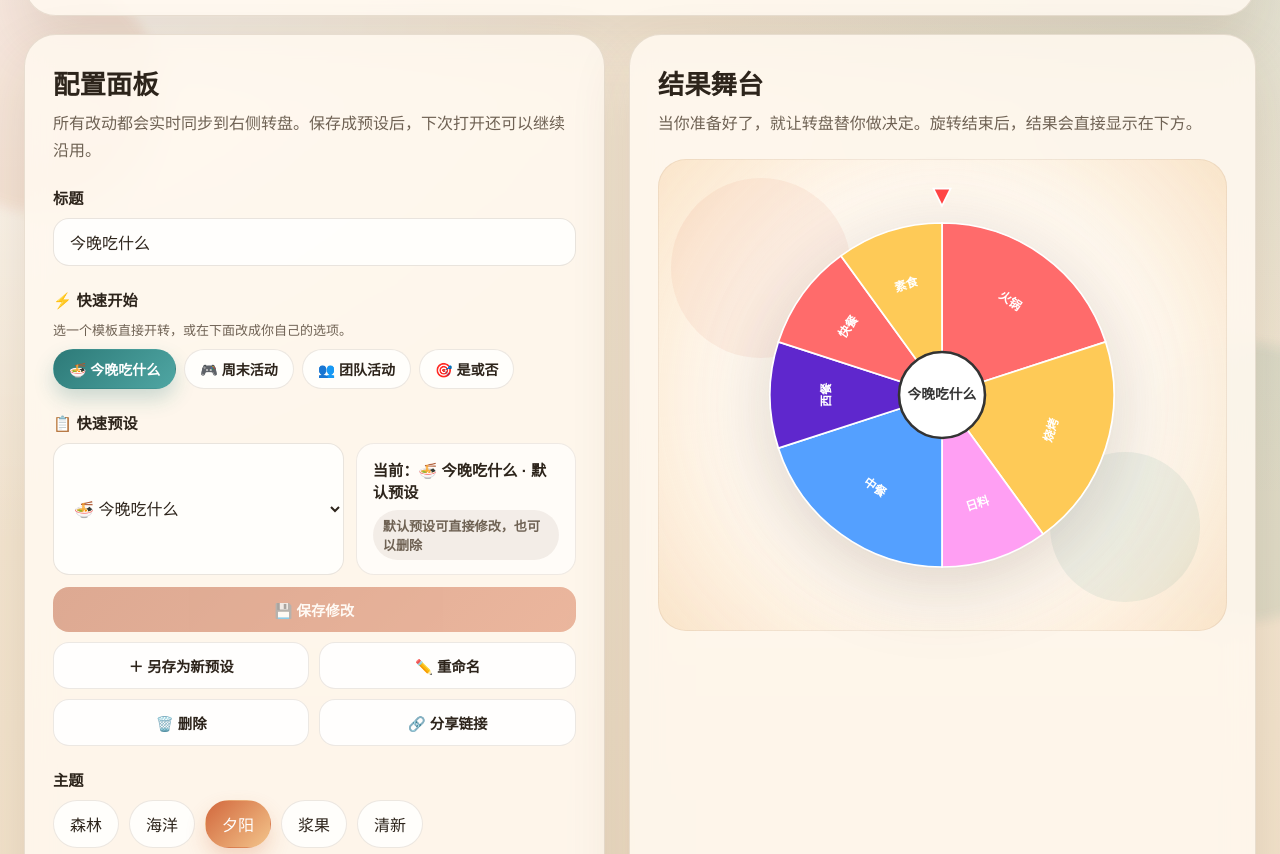
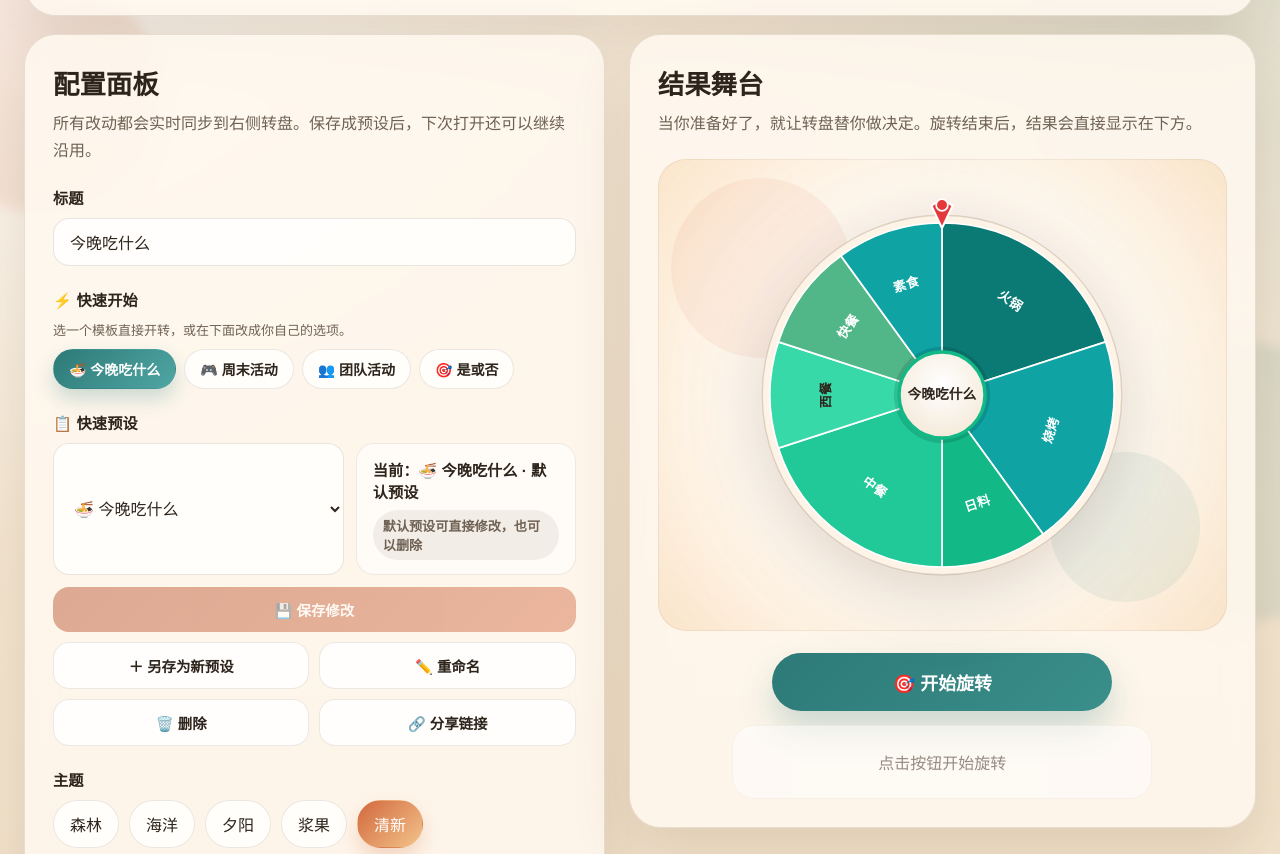
Before and after one commit to Dainslef-1412/LuckyWheel, a website built with Vite: page index.html in a window 1280 px wide. Shown: the part 98-952 px from the top of the page. Built offline with nearby package versions, Linux system fonts and the light colour scheme.

Commit message:
polish: harmonious wheel palettes, tactile frame, and sticky layout
Refine the visual design while keeping the warm identity:

- Rewrite all 5 theme palettes as cohesive same-family sweeps instead of
  clashing rainbows (e.g. sunset now flows magenta→red→orange→gold)
- Add getContrastText so sector labels switch between white and dark ink by
  fill luminance, keeping every label readable
- Avoid identical colors on adjacent sectors, including the last→first seam
- Give the wheel a physical feel: cream bezel ring, theme-tinted gradient hub,
  and a refined teardrop pointer
- Make the preview panel sticky and compact so it no longer stretches to a big
  empty gap (disabled on single-column mobile)
- Default the 今晚吃什么 wheel to the fresh green theme

Tests: add getContrastText and adjacent/seam color-assignment suites.

Co-Authored-By: Claude Opus 4.8 <noreply@anthropic.com>

```diff
--- a/index.html
+++ b/index.html
@@ -148,7 +148,7 @@
             display: grid;
             grid-template-columns: minmax(320px, 1fr) minmax(360px, 1.08fr);
             gap: 24px;
-            align-items: stretch;
+            align-items: start;
         }
 
         .config-panel {
@@ -428,8 +428,8 @@
             text-align: center;
             display: flex;
             flex-direction: column;
-            justify-content: space-between;
-            position: relative;
+            position: sticky;
+            top: 20px;
             overflow: hidden;
         }
 
@@ -442,7 +442,7 @@
             position: relative;
             display: grid;
             place-items: center;
-            min-height: 460px;
+            min-height: 420px;
             padding: 20px;
             border-radius: 28px;
             background:
@@ -634,6 +634,10 @@
         @media (max-width: 1080px) {
             .editor-container {
                 grid-template-columns: 1fr;
+            }
+
+            .preview-panel {
+                position: static;
             }
 
             .preset-toolbar {
--- a/package.json
+++ b/package.json
@@ -5,7 +5,7 @@
   "description": "Single-file offline custom wheel generator",
   "scripts": {
     "dev": "vite",
-    "test": "node --test tests/spin.test.js tests/wheel-label.test.js tests/preset-persistence.test.js && node tests/config-safety.test.js",
+    "test": "node --test tests/spin.test.js tests/wheel-label.test.js tests/preset-persistence.test.js tests/theme-colors.test.js && node tests/config-safety.test.js",
     "test:spin": "node --test tests/spin.test.js",
     "test:config": "node tests/config-safety.test.js",
     "build": "vite build",
--- a/src/presets.js
+++ b/src/presets.js
@@ -10,7 +10,7 @@ export const BUILTIN_PRESETS = [
         category: '生活',
         config: {
             title: '今晚吃什么',
-            theme: 'sunset',
+            theme: 'fresh',
             items: [
                 { id: 'dinner-1', label: '火锅', weight: 2 },
                 { id: 'dinner-2', label: '烧烤', weight: 2 },
--- a/src/themes.js
+++ b/src/themes.js
@@ -2,41 +2,44 @@
  * Theme presets for the wheel generator
  */
 
+// Each palette is a cohesive, same-family sweep (6 stops) so neighbouring
+// sectors read as one set instead of a clashing rainbow. Label contrast is
+// handled per-sector by getContrastText, so lighter stops are safe to include.
 export const THEMES = {
     forest: {
         name: '森林',
-        colors: ['#2d5a27', '#90be6d', '#43aa8b', '#f9c74f', '#f3722c'],
-        background: '#1a1a1a',
+        colors: ['#1f6f43', '#2e8b57', '#3fa66b', '#6bbf59', '#a7d06a', '#4c7a34'],
+        background: '#12241a',
         text: '#ffffff',
-        accent: '#90be6d'
+        accent: '#3fa66b'
     },
     ocean: {
         name: '海洋',
-        colors: ['#0077b6', '#00b4d8', '#90e0ef', '#caf0f8', '#023e8a'],
-        background: '#023e8a',
+        colors: ['#023e8a', '#0466c8', '#0582ca', '#0096c7', '#00b4d8', '#48cae4'],
+        background: '#022b57',
         text: '#ffffff',
-        accent: '#00b4d8'
+        accent: '#0096c7'
     },
     sunset: {
         name: '夕阳',
-        colors: ['#ff6b6b', '#feca57', '#ff9ff3', '#54a0ff', '#5f27cd'],
-        background: '#2d3436',
+        colors: ['#6a1b9a', '#b5179e', '#d81159', '#f3722c', '#f8961e', '#f9c74f'],
+        background: '#2a1633',
         text: '#ffffff',
-        accent: '#feca57'
+        accent: '#f3722c'
     },
     berry: {
         name: '浆果',
-        colors: ['#c44569', '#f8b500', '#574b90', '#303952', '#e77f67'],
-        background: '#1e1e2e',
+        colors: ['#5b164e', '#7b2661', '#9d2b6b', '#c9184a', '#d81159', '#a4508b'],
+        background: '#1e0f1c',
         text: '#ffffff',
-        accent: '#c44569'
+        accent: '#c9184a'
     },
     fresh: {
         name: '清新',
-        colors: ['#00b894', '#00cec9', '#0984e3', '#6c5ce7', '#fdcb6e'],
-        background: '#2d3436',
+        colors: ['#0b7a75', '#0fa3a3', '#12b886', '#20c997', '#38d9a9', '#52b788'],
+        background: '#0c2a29',
         text: '#ffffff',
-        accent: '#00b894'
+        accent: '#12b886'
     }
 };
 
@@ -58,7 +61,33 @@ export function getThemeNames() {
 }
 
 /**
- * Assign colors to items based on theme
+ * Pick a readable label color (dark or white) for a given background fill,
+ * based on its relative luminance so text stays legible on every sector.
+ * @param {string} hexColor - Background color as #rgb or #rrggbb
+ * @returns {string} '#ffffff' for dark fills, a dark ink for light fills
+ */
+export function getContrastText(hexColor) {
+    const hex = String(hexColor || '').replace('#', '');
+    const full = hex.length === 3
+        ? hex.split('').map(c => c + c).join('')
+        : hex.padEnd(6, '0').slice(0, 6);
+
+    const toLinear = (channel) => {
+        const c = parseInt(channel, 16) / 255;
+        return c <= 0.03928 ? c / 12.92 : Math.pow((c + 0.055) / 1.055, 2.4);
+    };
+
+    const luminance =
+        0.2126 * toLinear(full.slice(0, 2)) +
+        0.7152 * toLinear(full.slice(2, 4)) +
+        0.0722 * toLinear(full.slice(4, 6));
+
+    return luminance > 0.45 ? '#2d241b' : '#ffffff';
+}
+
+/**
+ * Assign colors to items based on theme, avoiding identical colors on
+ * neighbouring sectors — including the wrap-around seam between last and first.
  * @param {Array} items - Array of items
  * @param {string} themeName - Name of the theme
  * @returns {Array} Items with assigned colors
@@ -67,10 +96,24 @@ export function assignColors(items, themeName) {
     const theme = getTheme(themeName);
     const colors = theme.colors;
 
-    return items.map((item, index) => ({
-        ...item,
-        color: colors[index % colors.length]
-    }));
+    const result = [];
+    items.forEach((item, index) => {
+        let color = colors[index % colors.length];
+        const prevColor = index > 0 ? result[index - 1].color : null;
+        if (color === prevColor) {
+            color = colors[(index + 1) % colors.length];
+        }
+        result.push({ ...item, color });
+    });
+
+    // Fix the seam: the last sector sits next to the first one.
+    const last = result.length - 1;
+    if (result.length > 2 && result[last].color === result[0].color) {
+        const alt = colors.find(c => c !== result[0].color && c !== result[last - 1].color);
+        if (alt) result[last].color = alt;
+    }
+
+    return result;
 }
 
 /**
--- a/src/wheel.js
+++ b/src/wheel.js
@@ -3,6 +3,9 @@
  */
 
 import { degToRad, getTotalWeight, calculatePointOnCircle, truncateText } from './utils.js';
+import { getContrastText, getTheme } from './themes.js';
+
+const SVGNS = 'http://www.w3.org/2000/svg';
 
 /**
  * Generate SVG path for a wheel sector
@@ -97,9 +100,10 @@ export function createSectorElement(item, angleRange, index, options = {}) {
     text.setAttribute('y', labelPoint.y);
     text.setAttribute('text-anchor', 'middle');
     text.setAttribute('dominant-baseline', 'middle');
-    text.setAttribute('fill', '#fff');
-    text.setAttribute('font-size', '14');
-    text.setAttribute('font-weight', 'bold');
+    text.setAttribute('fill', getContrastText(item.color));
+    text.setAttribute('font-size', '15');
+    text.setAttribute('font-weight', '700');
+    text.setAttribute('letter-spacing', '0.5');
     text.setAttribute('transform', `rotate(${getLabelRotation(angleRange.center)}, ${labelPoint.x}, ${labelPoint.y})`);
 
     // Truncate text if too long
@@ -124,28 +128,37 @@ export function createCenterCircle(config, options = {}) {
         innerRadius = 50
     } = options;
 
-    const g = document.createElementNS('http://www.w3.org/2000/svg', 'g');
+    const accent = getTheme(config.theme).accent;
+    const g = document.createElementNS(SVGNS, 'g');
 
-    // Outer circle
-    const circle = document.createElementNS('http://www.w3.org/2000/svg', 'circle');
+    // Soft halo so the hub lifts off the sectors
+    const halo = document.createElementNS(SVGNS, 'circle');
+    halo.setAttribute('cx', centerX);
+    halo.setAttribute('cy', centerY);
+    halo.setAttribute('r', innerRadius + 6);
+    halo.setAttribute('fill', 'rgba(0, 0, 0, 0.12)');
+    g.appendChild(halo);
+
+    // Hub with a subtle radial gradient and a theme-tinted ring
+    const circle = document.createElementNS(SVGNS, 'circle');
     circle.setAttribute('cx', centerX);
     circle.setAttribute('cy', centerY);
     circle.setAttribute('r', innerRadius);
-    circle.setAttribute('fill', '#fff');
-    circle.setAttribute('stroke', '#333');
-    circle.setAttribute('stroke-width', '3');
+    circle.setAttribute('fill', 'url(#hub-gradient)');
+    circle.setAttribute('stroke', accent);
+    circle.setAttribute('stroke-width', '4');
     g.appendChild(circle);
 
     // Center text
-    const text = document.createElementNS('http://www.w3.org/2000/svg', 'text');
+    const text = document.createElementNS(SVGNS, 'text');
     text.setAttribute('x', centerX);
     text.setAttribute('y', centerY);
     text.setAttribute('data-role', 'center-text');
     text.setAttribute('text-anchor', 'middle');
     text.setAttribute('dominant-baseline', 'middle');
-    text.setAttribute('fill', '#333');
+    text.setAttribute('fill', '#2d241b');
     text.setAttribute('font-size', '16');
-    text.setAttribute('font-weight', 'bold');
+    text.setAttribute('font-weight', '800');
     text.textContent = config.title || '开始';
     g.appendChild(text);
 
@@ -165,24 +178,80 @@ export function createPointer(options = {}) {
         pointerSize = 20
     } = options;
 
-    const g = document.createElementNS('http://www.w3.org/2000/svg', 'g');
+    const g = document.createElementNS(SVGNS, 'g');
 
-    // Triangle pointer at top
-    const pointer = document.createElementNS('http://www.w3.org/2000/svg', 'polygon');
-    const points = [
-        { x: centerX, y: centerY - radius - pointerSize },
-        { x: centerX - pointerSize / 2, y: centerY - radius - pointerSize * 2 },
-        { x: centerX + pointerSize / 2, y: centerY - radius - pointerSize * 2 }
-    ];
+    // Downward teardrop pointer overlapping the rim, so it reads as "landing here"
+    const tipY = centerY - radius + 6;
+    const baseY = centerY - radius - pointerSize;
+    const halfW = pointerSize * 0.62;
 
-    pointer.setAttribute('points', points.map(p => `${p.x},${p.y}`).join(' '));
-    pointer.setAttribute('fill', '#ff4444');
+    const pointer = document.createElementNS(SVGNS, 'path');
+    pointer.setAttribute('d', [
+        `M ${centerX} ${tipY}`,
+        `L ${centerX - halfW} ${baseY}`,
+        `Q ${centerX} ${baseY - pointerSize * 0.5} ${centerX + halfW} ${baseY}`,
+        'Z'
+    ].join(' '));
+    pointer.setAttribute('fill', '#e5383b');
     pointer.setAttribute('stroke', '#fff');
-    pointer.setAttribute('stroke-width', '2');
+    pointer.setAttribute('stroke-width', '2.5');
+    pointer.setAttribute('stroke-linejoin', 'round');
+
+    // Small cap where the pointer meets the rim
+    const cap = document.createElementNS(SVGNS, 'circle');
+    cap.setAttribute('cx', centerX);
+    cap.setAttribute('cy', baseY - 1);
+    cap.setAttribute('r', pointerSize * 0.34);
+    cap.setAttribute('fill', '#e5383b');
+    cap.setAttribute('stroke', '#fff');
+    cap.setAttribute('stroke-width', '2');
 
     g.appendChild(pointer);
+    g.appendChild(cap);
 
     return g;
+}
+
+/**
+ * Create SVG <defs> (gradients) and a static outer bezel ring that frames
+ * the wheel like a physical prize wheel.
+ */
+function createWheelFrame(options = {}) {
+    const {
+        centerX = 250,
+        centerY = 250,
+        radius = 200,
+        rimWidth = 9
+    } = options;
+
+    const frag = document.createDocumentFragment();
+
+    const defs = document.createElementNS(SVGNS, 'defs');
+    const grad = document.createElementNS(SVGNS, 'radialGradient');
+    grad.setAttribute('id', 'hub-gradient');
+    grad.setAttribute('cx', '50%');
+    grad.setAttribute('cy', '38%');
+    grad.setAttribute('r', '65%');
+    [['0%', '#ffffff'], ['100%', '#f4e9d8']].forEach(([offset, color]) => {
+        const stop = document.createElementNS(SVGNS, 'stop');
+        stop.setAttribute('offset', offset);
+        stop.setAttribute('stop-color', color);
+        grad.appendChild(stop);
+    });
+    defs.appendChild(grad);
+    frag.appendChild(defs);
+
+    // Bezel: a soft cream ring just outside the sectors
+    const bezel = document.createElementNS(SVGNS, 'circle');
+    bezel.setAttribute('cx', centerX);
+    bezel.setAttribute('cy', centerY);
+    bezel.setAttribute('r', radius + rimWidth);
+    bezel.setAttribute('fill', '#fdf3e6');
+    bezel.setAttribute('stroke', 'rgba(103, 70, 38, 0.18)');
+    bezel.setAttribute('stroke-width', '1.5');
+    frag.appendChild(bezel);
+
+    return frag;
 }
 
 /**
@@ -203,6 +272,9 @@ export function renderWheel(config, svgElement, options = {}) {
     while (svgElement.firstChild) {
         svgElement.removeChild(svgElement.firstChild);
     }
+
+    // Static frame (defs + bezel ring) rendered behind the rotating sectors
+    svgElement.appendChild(createWheelFrame({ centerX, centerY, radius }));
 
     // Calculate angles
     const angles = calculateSectorAngles(config.items);
--- /dev/null
+++ b/tests/theme-colors.test.js
@@ -0,0 +1,32 @@
+import test from 'node:test';
+import assert from 'node:assert/strict';
+import { getContrastText, assignColors } from '../src/themes.js';
+
+test('getContrastText picks white on dark fills, dark ink on light fills', () => {
+    assert.equal(getContrastText('#1f6f43'), '#ffffff'); // deep green
+    assert.equal(getContrastText('#023e8a'), '#ffffff'); // deep blue
+    assert.equal(getContrastText('#f9c74f'), '#2d241b'); // light gold
+    assert.equal(getContrastText('#a7d06a'), '#2d241b'); // light green
+    assert.equal(getContrastText('#ffffff'), '#2d241b'); // white
+    assert.equal(getContrastText('#000000'), '#ffffff'); // black
+});
+
+test('getContrastText tolerates shorthand and missing hash', () => {
+    assert.equal(getContrastText('fff'), '#2d241b');
+    assert.equal(getContrastText('#000'), '#ffffff');
+});
+
+test('assignColors never repeats a color on adjacent sectors', () => {
+    for (const count of [2, 3, 5, 6, 7, 8, 12, 13, 19, 20]) {
+        const items = Array.from({ length: count }, (_, i) => ({ id: String(i), label: `x${i}`, weight: 1 }));
+        const colored = assignColors(items, 'sunset');
+
+        for (let i = 1; i < colored.length; i++) {
+            assert.notEqual(colored[i].color, colored[i - 1].color, `adjacent clash at ${count} items, index ${i}`);
+        }
+        // Seam: last sector is adjacent to the first
+        if (count > 2) {
+            assert.notEqual(colored[count - 1].color, colored[0].color, `seam clash at ${count} items`);
+        }
+    }
+});
```
